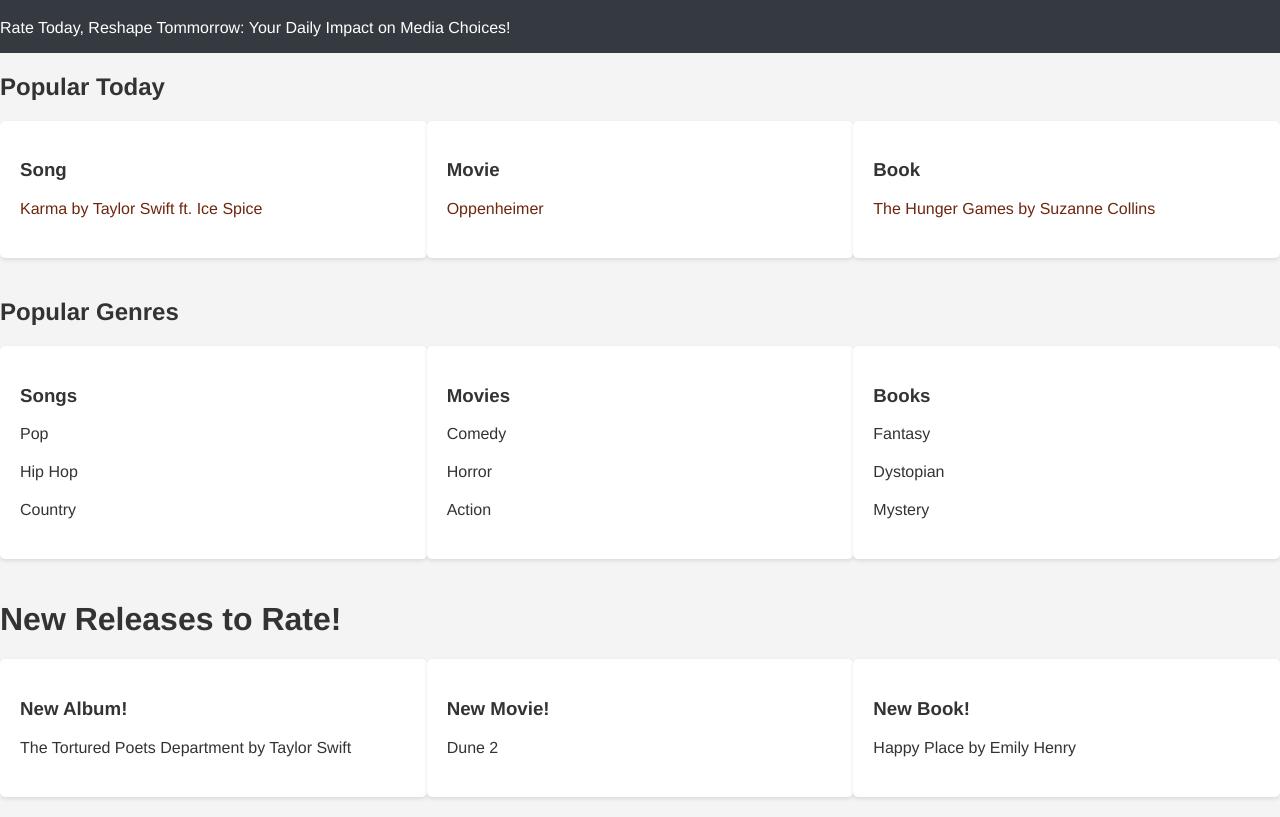
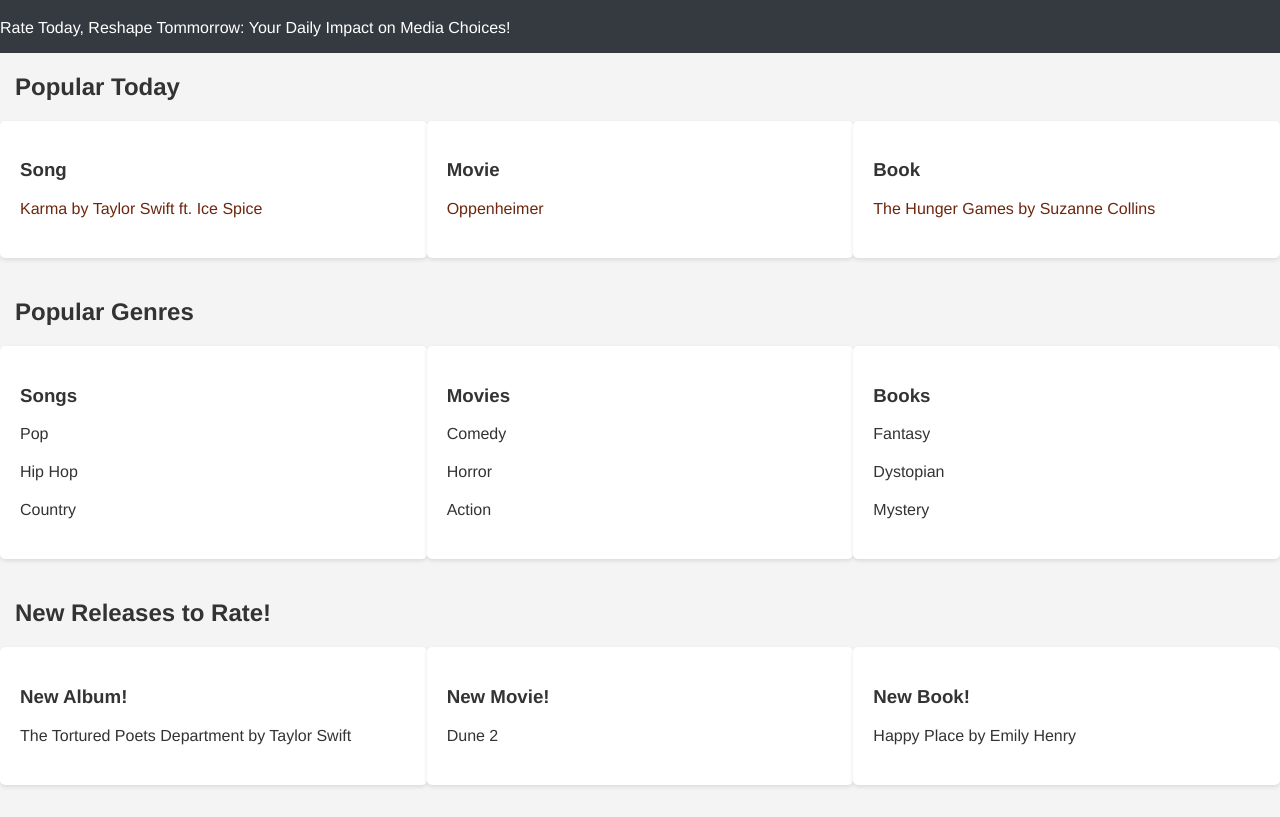
Before and after one commit to JeetMorker/Media-Library, a website: page index.html in a window 1280 px wide. Shown: the part 111-928 px from the top of the page. Drawn offline with Linux system fonts and the light colour scheme.

Commit message:
Fixed the homepage formatting

```diff
--- a/index.html
+++ b/index.html
@@ -56,7 +56,7 @@
           <p>Mystery</p>
       </div>
   </div>
-  <h1> New Releases to Rate! </h1>
+  <h2> New Releases to Rate! </h2>
   <div class="row">
       <div class="column">
           <h3>New Album!</h3>
--- a/new.css
+++ b/new.css
@@ -27,6 +27,7 @@
 nav ul li a:hover, nav ul li a:focus {
     background-color: #495057;
 }
+
 
 
 @media (max-width: 600px) {
@@ -130,3 +131,7 @@
 .column a:hover {
   text-decoration: underline;
 }
+
+h2 {
+   margin-left: 15px;
+   }
```
